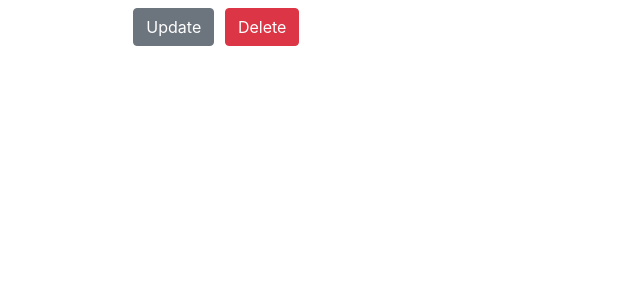
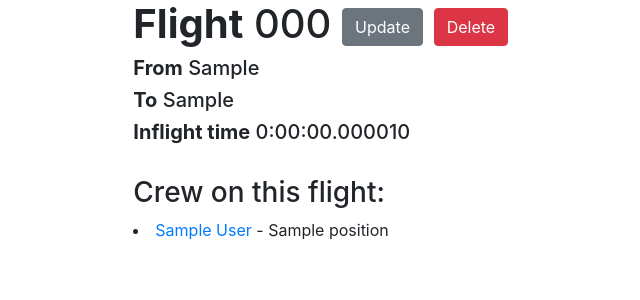
Before and after one commit to viktory-koroliova/flight_manager_mate, a Django app: page /flights/1/ in a window 1280 px wide. Shown: the top 300 px of the page, without its empty margins (95-735 px from the left). Run offline with Django 4.2, Linux system fonts and the light colour scheme; a user stored in the database is signed in; tables that the repository leaves empty hold one stand-in row (values such as "Sample post").

Commit message:
Impoved template flight_detail

```diff
--- a/templates/flight/flight_detail.html
+++ b/templates/flight/flight_detail.html
@@ -2,37 +2,28 @@
 
 {% block content %}
   <h1>
-    {{ crewmember.first_name }} {{ crewmember.last_name }}
-    <a href="{% url 'flight:crew-update' pk=crewmember.id %}" class="btn btn-secondary link-to-page">
+    <b>Flight</b> {{ flight.number }}
+    <a href="{% url 'flight:flight-update' pk=flight.id %}" class="btn btn-secondary link-to-page">
       Update
     </a>
-    <a href="{% url 'flight:crew-delete' pk=crewmember.id %}" class="btn btn-danger link-to-page">
+    <a href="{% url 'flight:flight-delete' pk=flight.id %}" class="btn btn-danger link-to-page">
       Delete
     </a>
+  </h1>
+  <h5><b>From</b> {{ flight.route.departure_airport }}</h5>
+  <h5><b>To</b> {{ flight.route.arrival_airport }}</h5>
+  <h5><b>Inflight time</b> {{ flight.route.duration }}</h5>
+  <br>
 
-  </h1>
-  {% if crewmember.flights.all %}
-    <h3>Scheduled flights:</h3>
-
-    <table class="table">
-      <tr>
-        <th>Departure time</th>
-        <th>Itinerary</th>
-        <th>Flight number</th>
-        <th></th>
-        <th></th>
-      </tr>
-
-      {% for flight in crewmember.flights.all %}
-        <tr>
-          <td>{{ flight.departure|date:'d M Y, H:i' }}</td>
-          <td>{{ flight.route }}</td>
-          <td>{{ flight.number }}</td>
-          <td><a class="btn btn-secondary" href="{% url 'flight:flight-update' pk=flight.id%}">Update</a></td>
-          <td><a class="btn btn-danger" href="{% url 'flight:flight-delete' pk=flight.id%}">Delete</a></td>
-        </tr>
+  {% if flight.crew.all %}
+    <h3>Crew on this flight:</h3>
+      {% for crew in flight.crew.all %}
+        <li>
+          <a href="{% url 'flight:crew-detail' pk=crew.id%}">{{ crew.first_name }} {{ crew.last_name }}</a> - {{ crew.position.title }}
+        </li>
       {% endfor %}
-    </table>
+    {% else %}
+    <p>Crew has not been set yet</p>
   {% endif %}
 
 {% endblock %}
```
